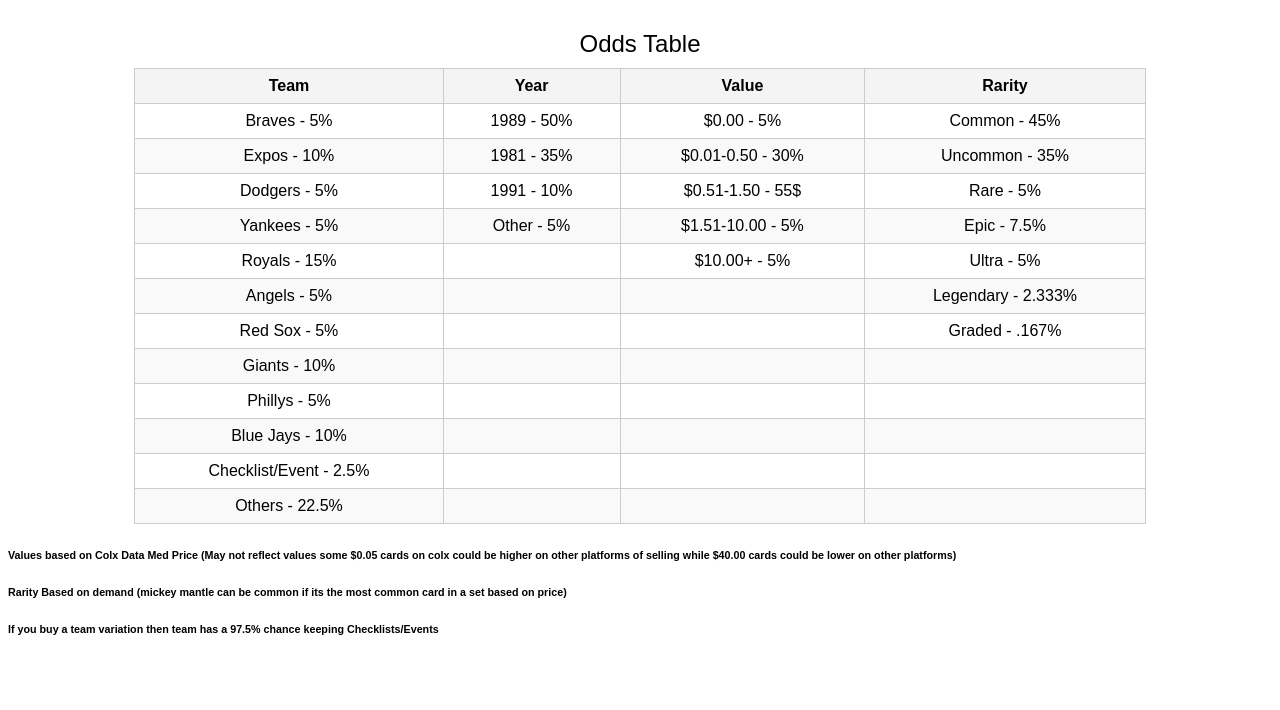
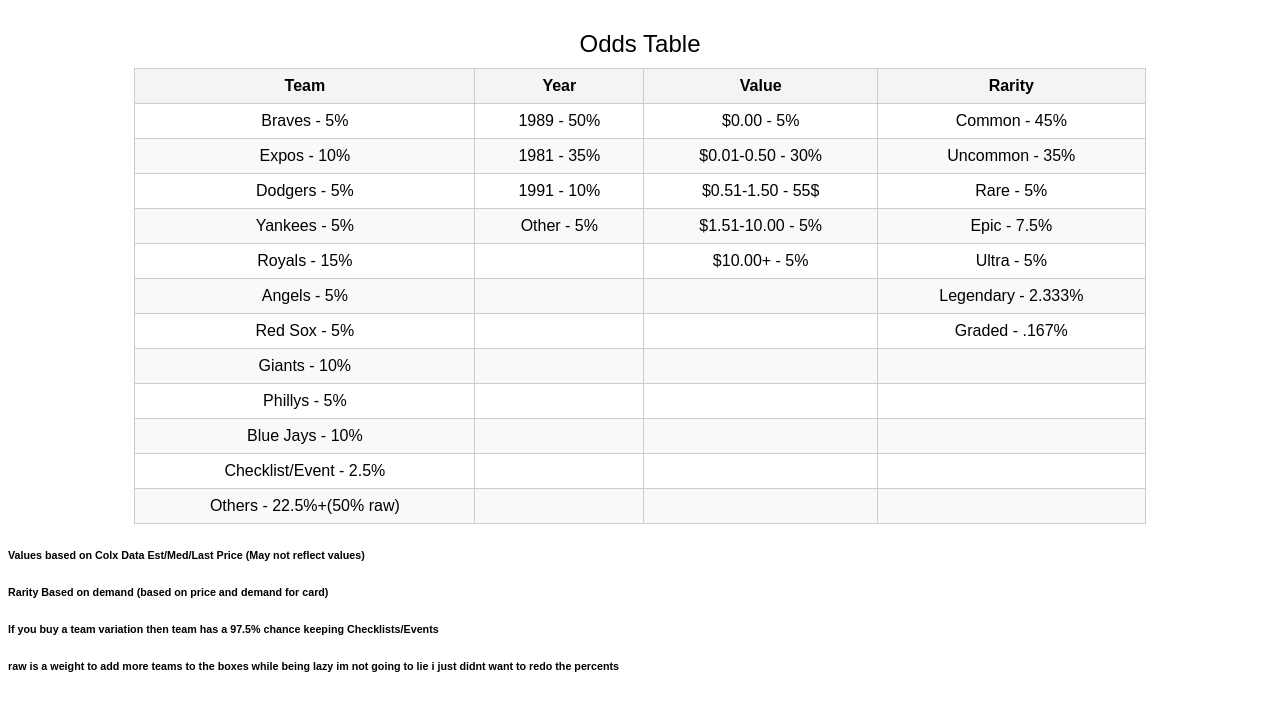
Before and after one commit to Zm86m/mysteryoddslisting, a plain HTML site: page Baseball/index.html in a window 1280 px wide. Drawn offline with Linux system fonts and the light colour scheme.

Commit message:
Update index.html

```diff
--- a/Baseball/index.html
+++ b/Baseball/index.html
@@ -54,11 +54,12 @@
             <tr><td>Phillys - 5%</td><td></td><td></td><td></td></tr>
             <tr><td>Blue Jays - 10%</td><td></td><td></td><td></td></tr>
             <tr><td>Checklist/Event - 2.5%</td><td></td><td></td><td></td></tr>
-            <tr><td>Others - 22.5%</td><td></td><td></td><td></td></tr>
+            <tr><td>Others - 22.5%+(50% raw)</td><td></td><td></td><td></td></tr>
         </tbody>
     </table>
-    <h6>Values based on Colx Data Med Price (May not reflect values some $0.05 cards on colx could be higher on other platforms of selling while $40.00 cards could be lower on other platforms)</h6>
-    <h6>Rarity Based on demand (mickey mantle can be common if its the most common card in a set based on price)</h6>
+    <h6>Values based on Colx Data Est/Med/Last Price (May not reflect values)</h6>
+    <h6>Rarity Based on demand (based on price and demand for card)</h6>
     <h6>If you buy a team variation then team has a 97.5% chance keeping Checklists/Events</h6>
+    <h6>raw is a weight to add more teams to the boxes while being lazy im not going to lie i just didnt want to redo the percents </h6>
 </body>
 </html>
```
